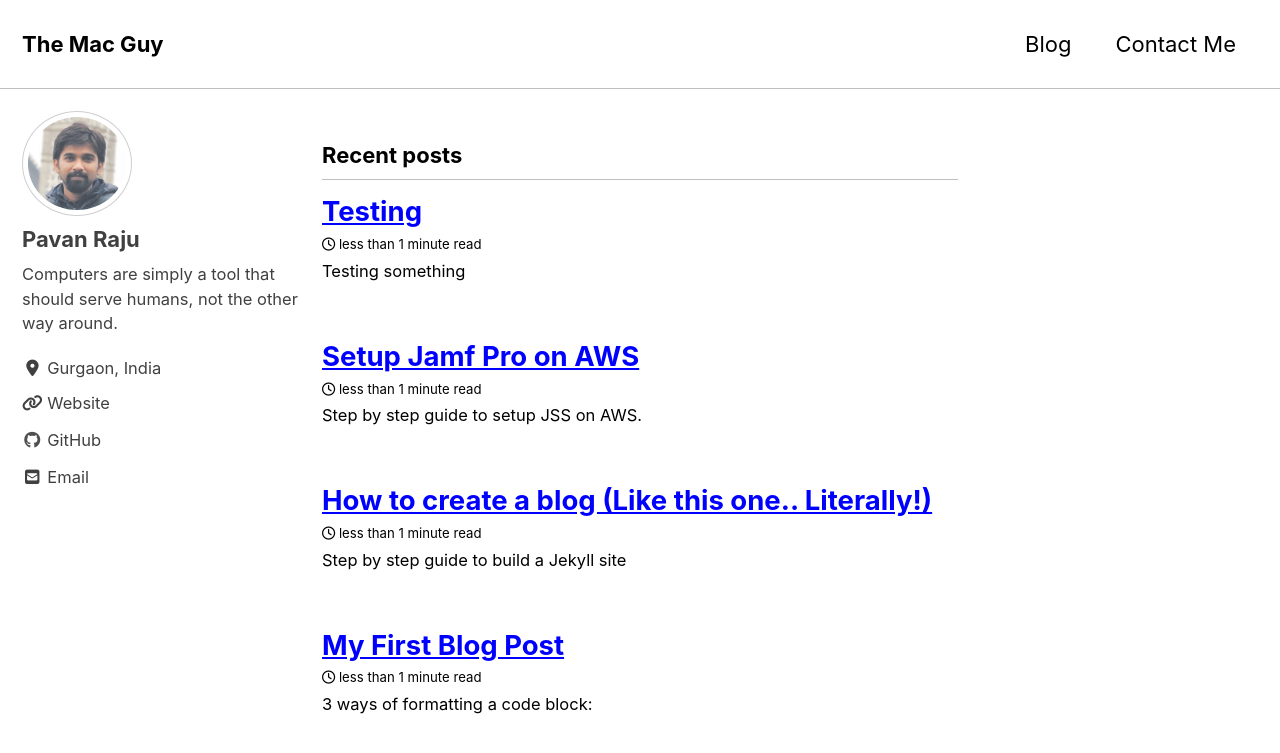
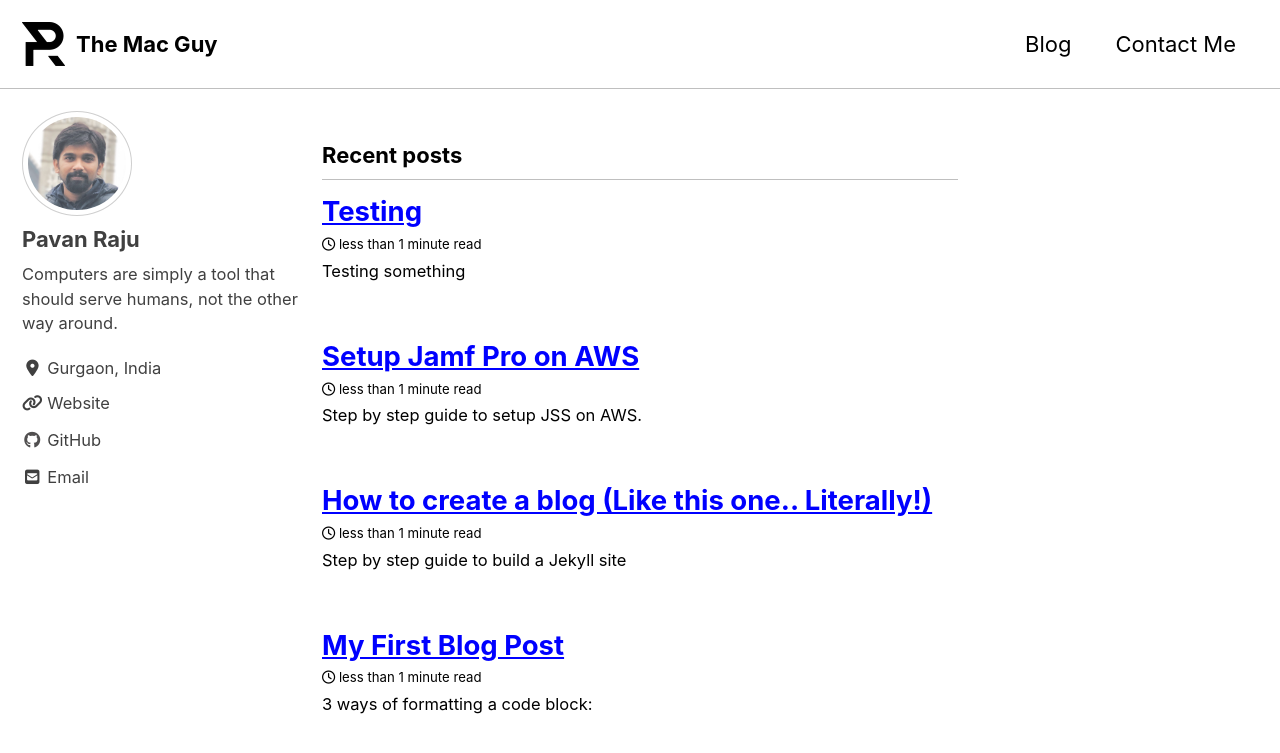
Before and after one commit to iampavan/themacguy, a Jekyll site: the page built from index.html, in a window 1280 px wide and 900 px high. Shown: the top 753 px of the window. Built offline with Jekyll 4.4.1, drawn with Linux system fonts in a browser that asks for light colours; cached includes are drawn as plain includes; nearby versions of some CDN libraries; the list of posts is cut into pages by our own code.

Commit message:
Readded logo-1

```diff
--- a/_config.yml
+++ b/_config.yml
@@ -24,7 +24,7 @@ url                      : # the base hostname & protocol for your site e.g. "ht
 baseurl                  : # the subpath of your site, e.g. "/blog"
 repository               : iampavan # GitHub username/repo-name e.g. "mmistakes/minimal-mistakes"
 teaser                   : # path of fallback teaser image, e.g. "/assets/images/500x300.png"
-logo                     : # "/images/logo.png"
+logo                     : "/images/logo-1.png"
 masthead_title           : # overrides the website title displayed in the masthead, use " " for no title
 # breadcrumbs            : false # true, false (default)
 words_per_minute         : 200
```
Also changed, not shown: images/logo-1.png (added).
